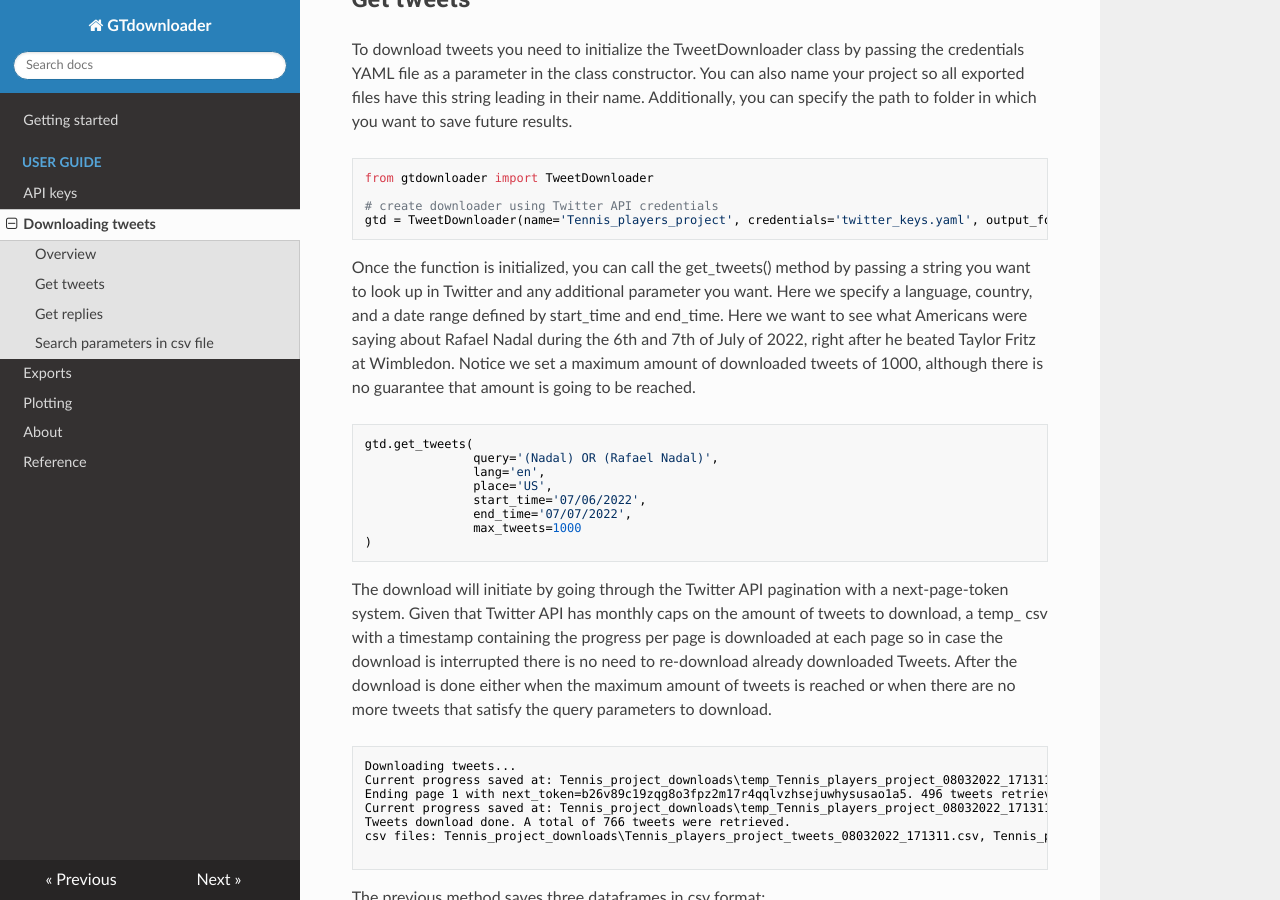
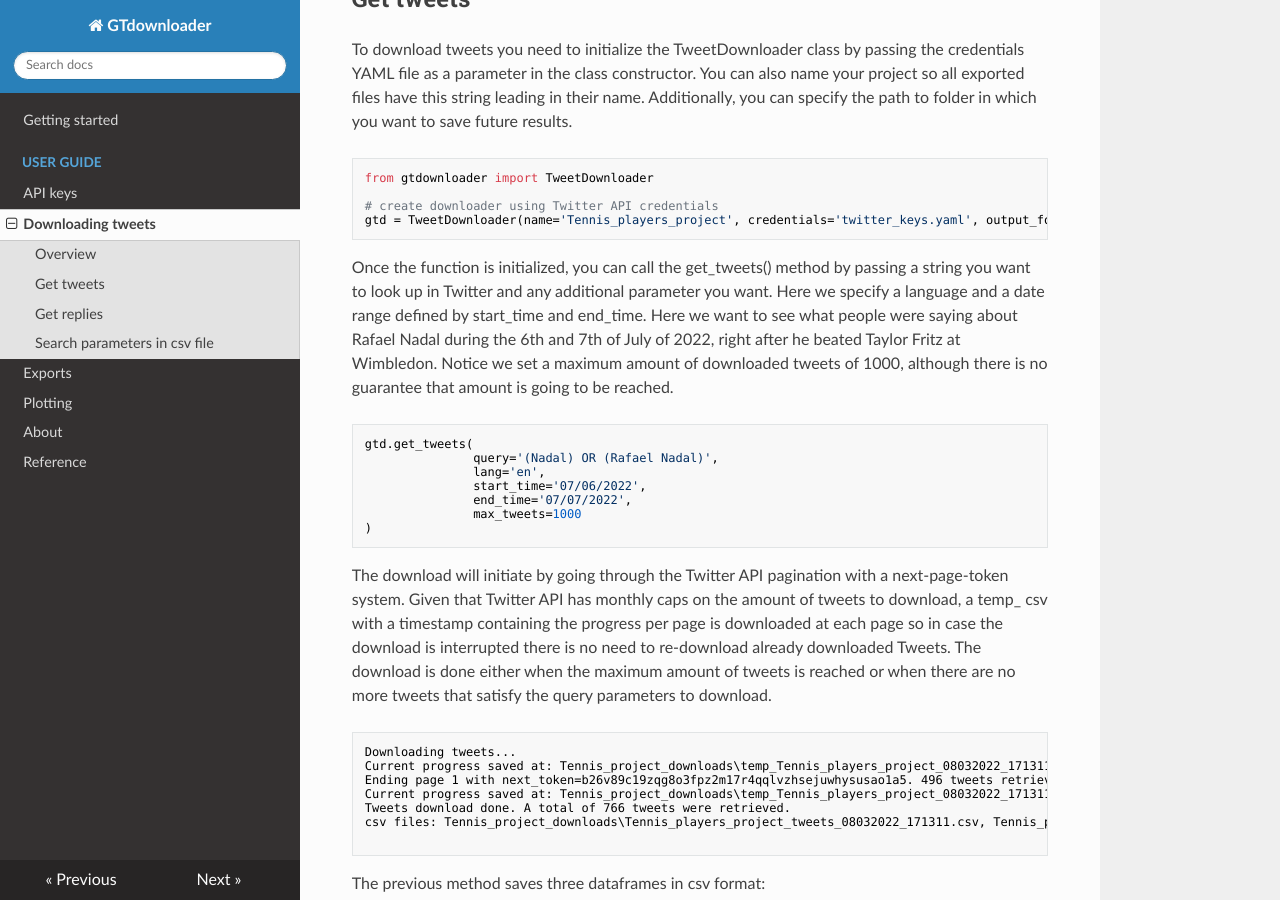
Before and after one commit to jugacostase/gtdownloader, an MkDocs documentation site: the page built from docs/download.md, in a window 1280 px wide and 900 px high, scrolled down 519 px. Built offline with MkDocs 1.6.1, drawn with Linux system fonts in a browser that asks for light colours; nearby versions of some CDN libraries; some of the changed text lies outside the part shown.

````diff
--- a/docs/download.md
+++ b/docs/download.md
@@ -22,20 +22,19 @@ from gtdownloader import TweetDownloader
 gtd = TweetDownloader(name='Tennis_players_project', credentials='twitter_keys.yaml', output_folder='Tennis_project_downloads')
 ```
 
-Once the function is initialized, you can call the get_tweets() method by passing a string you want to look up in Twitter and any additional parameter you want. Here we specify a language, country, and a date range defined by start_time and end_time.
-Here we want to see what Americans were saying about Rafael Nadal during the 6th and 7th of July of 2022, right after he beated Taylor Fritz at Wimbledon. Notice we set a maximum amount of downloaded tweets of 1000, although there is no guarantee that amount is going to be reached.
+Once the function is initialized, you can call the get_tweets() method by passing a string you want to look up in Twitter and any additional parameter you want. Here we specify a language and a date range defined by start_time and end_time.
+Here we want to see what people were saying about Rafael Nadal during the 6th and 7th of July of 2022, right after he beated Taylor Fritz at Wimbledon. Notice we set a maximum amount of downloaded tweets of 1000, although there is no guarantee that amount is going to be reached.
 
 ```python
 gtd.get_tweets(
                query='(Nadal) OR (Rafael Nadal)',
                lang='en',
-               place='US',
                start_time='07/06/2022',
                end_time='07/07/2022',
                max_tweets=1000
 )
 ```
-The download will initiate by going through the Twitter API pagination with a next-page-token system. Given that Twitter API has monthly caps on the amount of tweets to download, a temp_ csv with a timestamp containing the progress per page is downloaded at each page so in case the download is interrupted there is no need to re-download already downloaded Tweets. After the download is done either when the maximum amount of tweets is reached or when there are no more tweets that satisfy the query parameters to download.
+The download will initiate by going through the Twitter API pagination with a next-page-token system. Given that Twitter API has monthly caps on the amount of tweets to download, a temp_ csv with a timestamp containing the progress per page is downloaded at each page so in case the download is interrupted there is no need to re-download already downloaded Tweets. The download is done either when the maximum amount of tweets is reached or when there are no more tweets that satisfy the query parameters to download.
 
 ```console
 Downloading tweets...
````
Also changed, not shown: other parts of docs/download.md (+1 -1 lines).
